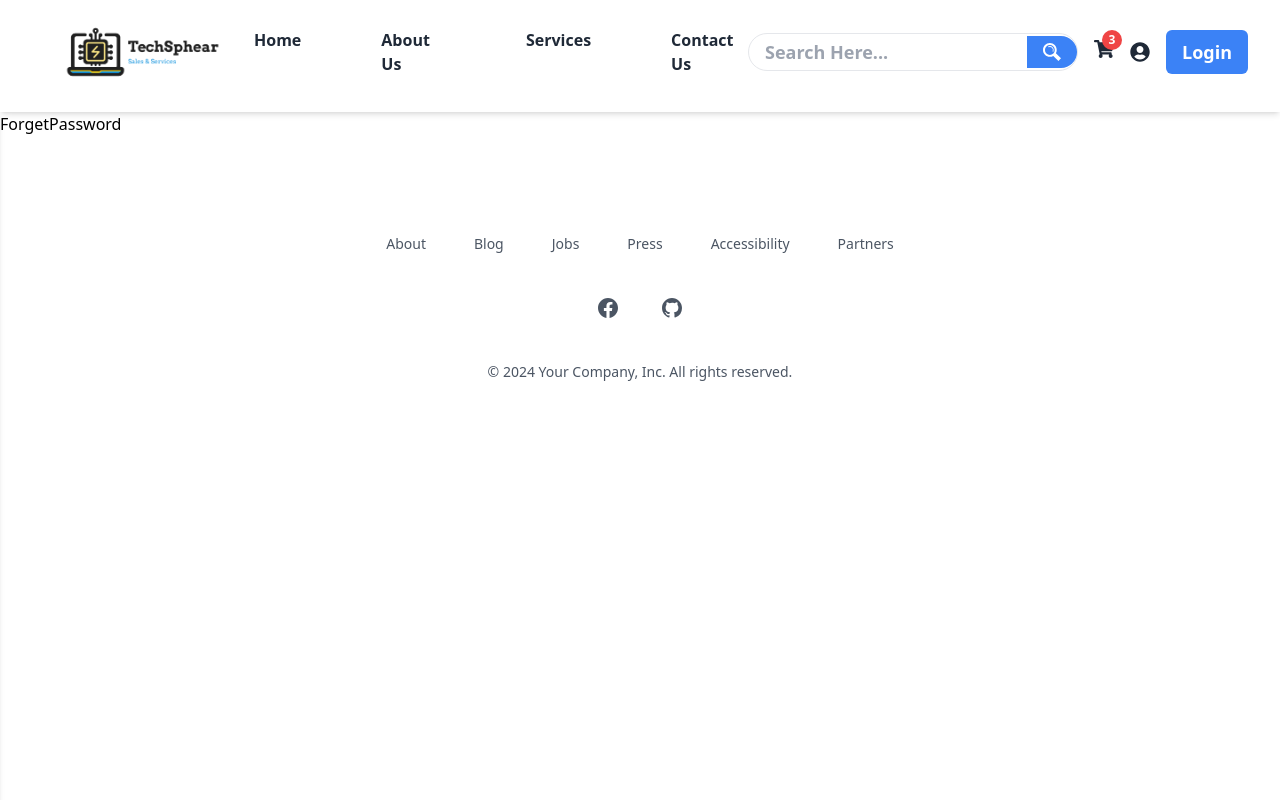
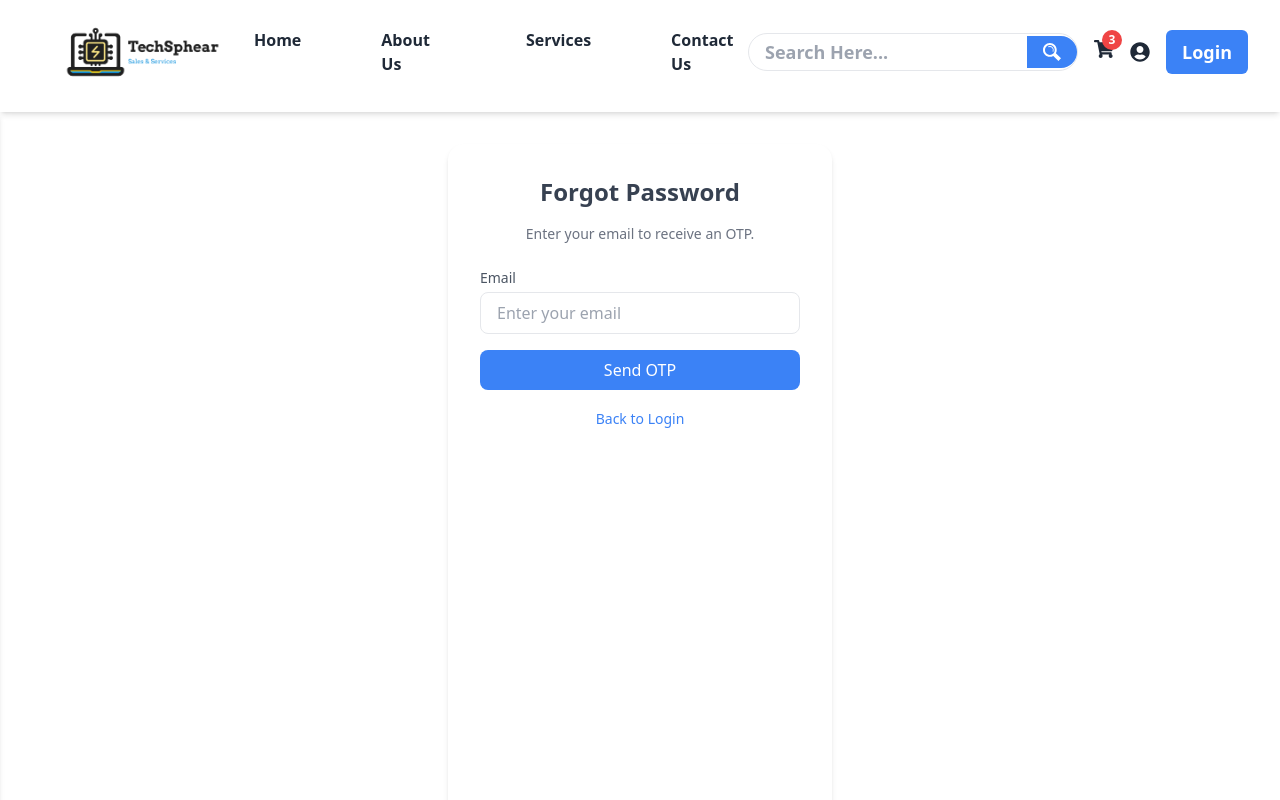
Before and after one commit to DHRUVMALI007/TechSpear-Sales-Services-Frontend, a React (Create React App) app: page /forgot-password in a window 1280 px wide. Shown: the top 800 px of the page. Built offline with nearby package versions, Linux system fonts and the light colour scheme.

Commit message:
Foget Password

```diff
--- a/src/Pages/ForgetPassword.js
+++ b/src/Pages/ForgetPassword.js
@@ -1,9 +1,174 @@
-import React from 'react'
+import { useState } from "react";
+import {useNavigate, Link } from "react-router-dom";
+import { toast } from "react-toastify";
+import "react-toastify/dist/ReactToastify.css";
 
-const ForgetPassword = () => {
+// Initialize Toasts
+
+export default function ForgotPassword() {
+  const navigate = useNavigate(); // ✅ Initialize navigate function
+  const [step, setStep] = useState(1); // 1: Email, 2: OTP, 3: New Password
+  const [email, setEmail] = useState("");
+  const [otp, setOtp] = useState("");
+  const [newPassword, setNewPassword] = useState("");
+  const [confirmPassword, setConfirmPassword] = useState("");
+  const [generatedOtp, setGeneratedOtp] = useState("");
+
+  // Function to simulate OTP sending
+  const handleSendOTP = (e) => {
+    e.preventDefault();
+
+    if (!email.includes("@")) {
+      toast.error("Please enter a valid email!", { position: "top-center" });
+      return;
+    }
+
+    const mockOtp = "123456"; // Replace with backend-generated OTP
+    setGeneratedOtp(mockOtp);
+    console.log("OTP sent to:", email, "OTP:", mockOtp);
+    toast.success("OTP sent to your email!", { position: "top-center" });
+    setStep(2);
+  };
+
+  // Function to verify OTP
+  const handleVerifyOTP = (e) => {
+    e.preventDefault();
+
+    if (otp !== generatedOtp) {
+      toast.error("Invalid OTP. Please try again.", { position: "top-center" });
+      return;
+    }
+
+    toast.success("OTP Verified!", { position: "top-center" });
+    setStep(3);
+  };
+
+  // Function to update the password
+  const handleResetPassword = (e) => {
+    e.preventDefault();
+
+    if (newPassword.length < 6) {
+      toast.error("Password must be at least 6 characters!", { position: "top-center" });
+      return;
+    }
+
+    if (newPassword !== confirmPassword) {
+      toast.error("Passwords do not match!", { position: "top-center" });
+      return;
+    }
+
+    console.log("Password updated successfully for:", email);
+    toast.success("Your password has been reset!", { position: "top-center" });
+    navigate("/");
+
+    // Reset process
+    setStep(1);
+    setEmail("");
+    setOtp("");
+    setNewPassword("");
+    setConfirmPassword("");
+  };
+
   return (
-    <div>ForgetPassword</div>
-  )
+    <div className="min-h-screen flex items-top justify-center mt-8">
+      <div className="bg-white p-8 rounded-2xl shadow-md w-96">
+        {step === 1 && (
+          <form onSubmit={handleSendOTP}>
+            <h2 className="text-2xl font-semibold text-gray-700 mb-4 text-center">
+              Forgot Password
+            </h2>
+            <p className="text-gray-500 text-sm text-center mb-6">
+              Enter your email to receive an OTP.
+            </p>
+            <label className="block text-gray-600 text-sm mb-1">Email</label>
+            <input
+              type="email"
+              className="w-full px-4 py-2 border rounded-lg focus:outline-none focus:ring-2 focus:ring-blue-500"
+              placeholder="Enter your email"
+              value={email}
+              onChange={(e) => setEmail(e.target.value)}
+              required
+            />
+            <button
+              type="submit"
+              className="w-full bg-blue-500 text-white py-2 mt-4 rounded-lg hover:bg-blue-600 transition"
+            >
+              Send OTP
+            </button>
+          </form>
+        )}
+
+        {step === 2 && (
+          <form onSubmit={handleVerifyOTP}>
+            <h2 className="text-2xl font-semibold text-gray-700 mb-4 text-center">
+              Enter OTP
+            </h2>
+            <p className="text-gray-500 text-sm text-center mb-6">
+              An OTP has been sent to your email.
+            </p>
+            <label className="block text-gray-600 text-sm mb-1">OTP</label>
+            <input
+              type="text"
+              className="w-full px-4 py-2 border rounded-lg focus:outline-none focus:ring-2 focus:ring-blue-500"
+              placeholder="Enter OTP"
+              value={otp}
+              onChange={(e) => setOtp(e.target.value)}
+              required
+            />
+            <button
+              type="submit"
+              className="w-full bg-green-500 text-white py-2 mt-4 rounded-lg hover:bg-green-600 transition"
+            >
+              Verify OTP
+            </button>
+          </form>
+        )}
+
+        {step === 3 && (
+          <form onSubmit={handleResetPassword}>
+            <h2 className="text-2xl font-semibold text-gray-700 mb-4 text-center">
+              Reset Password
+            </h2>
+            <p className="text-gray-500 text-sm text-center mb-6">
+              Enter a new password for your account.
+            </p>
+            <label className="block text-gray-600 text-sm mb-1">
+              New Password
+            </label>
+            <input
+              type="password"
+              className="w-full px-4 py-2 border rounded-lg focus:outline-none focus:ring-2 focus:ring-blue-500"
+              placeholder="Enter new password"
+              value={newPassword}
+              onChange={(e) => setNewPassword(e.target.value)}
+              required
+            />
+            <label className="block text-gray-600 text-sm mb-1 mt-3">
+              Confirm Password
+            </label>
+            <input
+              type="password"
+              className="w-full px-4 py-2 border rounded-lg focus:outline-none focus:ring-2 focus:ring-blue-500"
+              placeholder="Confirm new password"
+              value={confirmPassword}
+              onChange={(e) => setConfirmPassword(e.target.value)}
+              required
+            />
+            <button
+              type="submit"
+              className="w-full bg-purple-500 text-white py-2 mt-4 rounded-lg hover:bg-purple-600 transition"
+            >
+              Update Password
+            </button>
+          </form>
+        )}
+
+        <div className="mt-4 text-center">
+          <Link to="/login" className="text-blue-500 text-sm hover:underline">
+            Back to Login
+          </Link>
+        </div>
+      </div>
+    </div>
+  );
 }
-
-export default ForgetPassword
```
